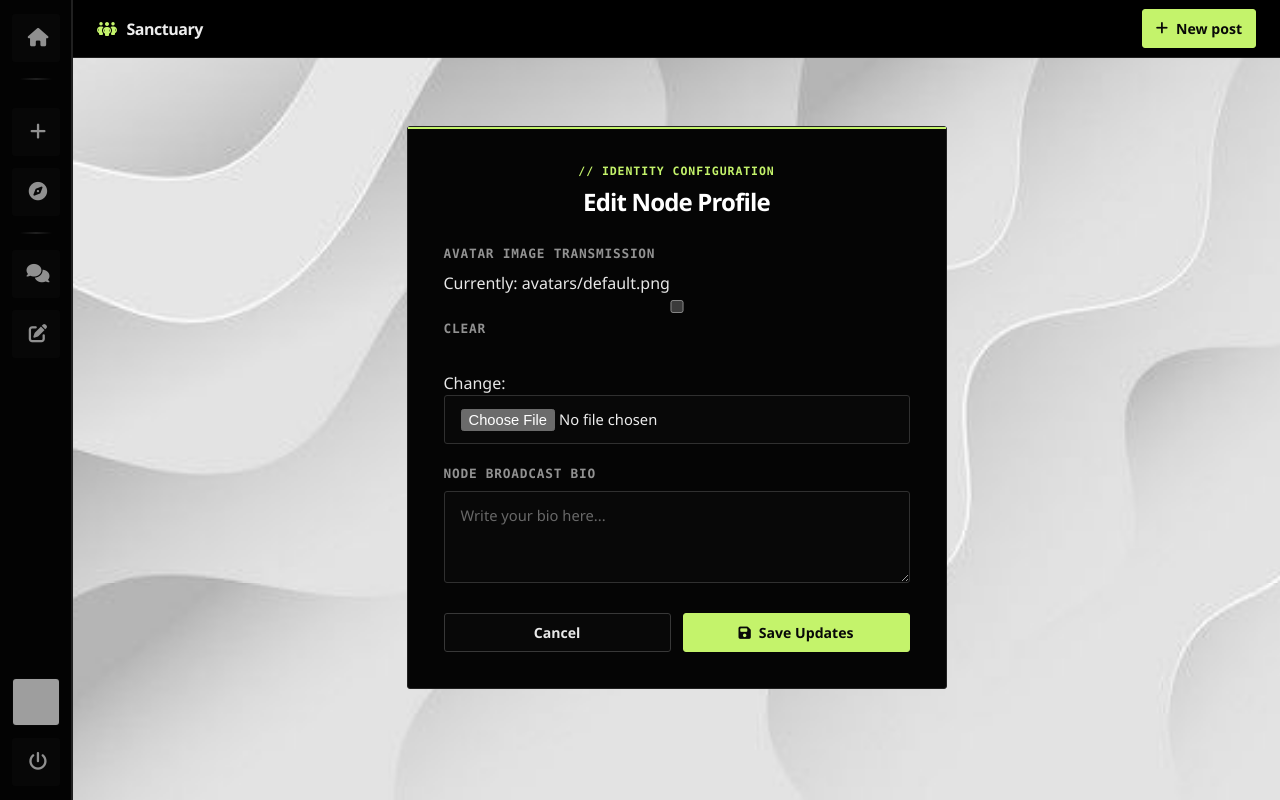
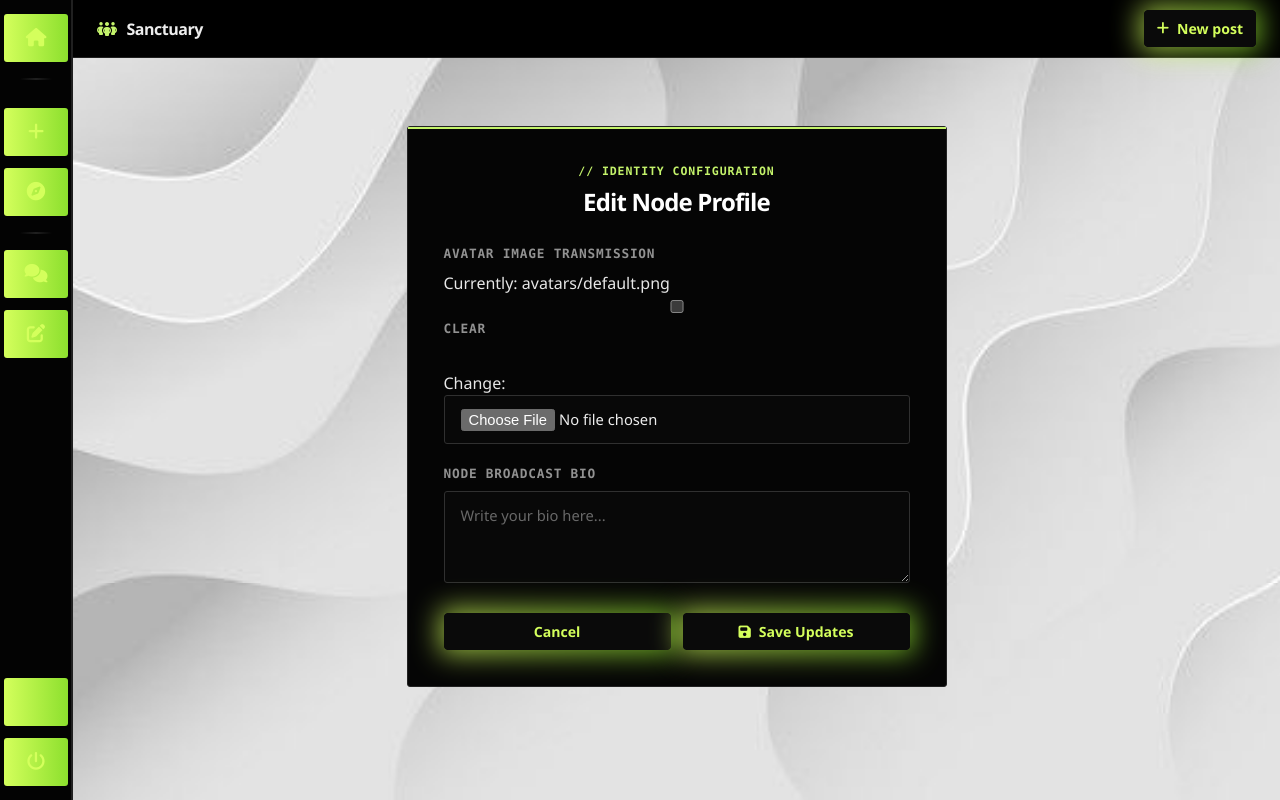
Before and after one commit to murtuza-alii/codersocials, a Django app: page /accounts/edit-profile/ in a window 1280 px wide. Run offline with Django 5.2, Linux system fonts and the light colour scheme; the visitor is signed in with stand-in values (Sample User, id 1); data that the repository does not hold is empty; some libraries are stand-ins or nearby versions; grey boxes are pictures that could not be loaded.

Commit message:
button animation

```diff
--- a/static/css/style.css
+++ b/static/css/style.css
@@ -697,3 +697,70 @@ body {
   background-position: center;
   background-attachment: fixed;
 }
+
+:is(button, .btn, [role="button"], a[class*="btn"], a[class*="button"]) {
+  --lime-1: #d4ff5c;
+  --lime-2: #8de02e;
+  position: relative;
+  isolation: isolate;
+  border: none !important;
+  border-radius: 12px;
+  padding: 14px 32px;
+  background: linear-gradient(90deg, var(--lime-1), var(--lime-2)) !important;
+  color: #d4ff5c !important;
+  font-weight: 600;
+  cursor: pointer;
+  text-decoration: none;
+  transition: transform 0.25s ease, color 0.25s ease;
+}
+
+/* black cover: hides the lime fill until you hover */
+:is(button, .btn, [role="button"], a[class*="btn"], a[class*="button"])::after {
+  content: "";
+  position: absolute;
+  inset: 0;
+  border-radius: inherit;
+  background: #0a0a0a;
+  z-index: -1;
+  transition: opacity 0.3s ease;
+}
+
+/* lime glow around the button */
+:is(button, .btn, [role="button"], a[class*="btn"], a[class*="button"])::before {
+  content: "";
+  position: absolute;
+  inset: -4px;
+  border-radius: inherit;
+  background: linear-gradient(90deg, var(--lime-1), var(--lime-2));
+  filter: blur(14px);
+  opacity: 0.75;
+  z-index: -2;
+  pointer-events: none;
+  transition: opacity 0.3s ease, filter 0.3s ease;
+}
+
+/* hover: lime fill, black text, stronger glow */
+:is(button, .btn, [role="button"], a[class*="btn"], a[class*="button"]):hover {
+  color: #0a0a0a !important;
+  transform: translateY(-3px);
+}
+
+:is(button, .btn, [role="button"], a[class*="btn"], a[class*="button"]):hover::after {
+  opacity: 0;
+}
+
+:is(button, .btn, [role="button"], a[class*="btn"], a[class*="button"]):hover::before {
+  opacity: 1;
+  filter: blur(18px);
+}
+
+:is(button, .btn, [role="button"], a[class*="btn"], a[class*="button"]):active {
+  transform: translateY(0) scale(0.96);
+}
+
+@media (prefers-reduced-motion: reduce) {
+  :is(button, .btn, [role="button"], a[class*="btn"], a[class*="button"]),
+  :is(button, .btn, [role="button"], a[class*="btn"], a[class*="button"])::before,
+  :is(button, .btn, [role="button"], a[class*="btn"], a[class*="button"])::after {
+    transition: none;
+  }
```
